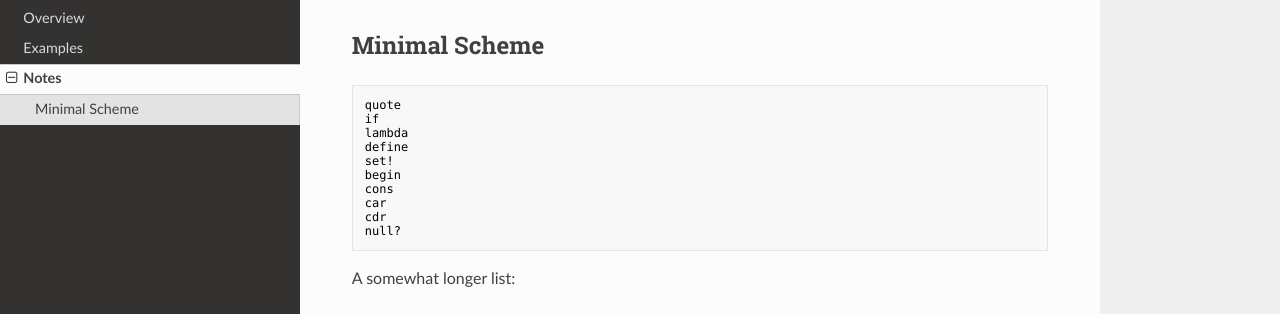
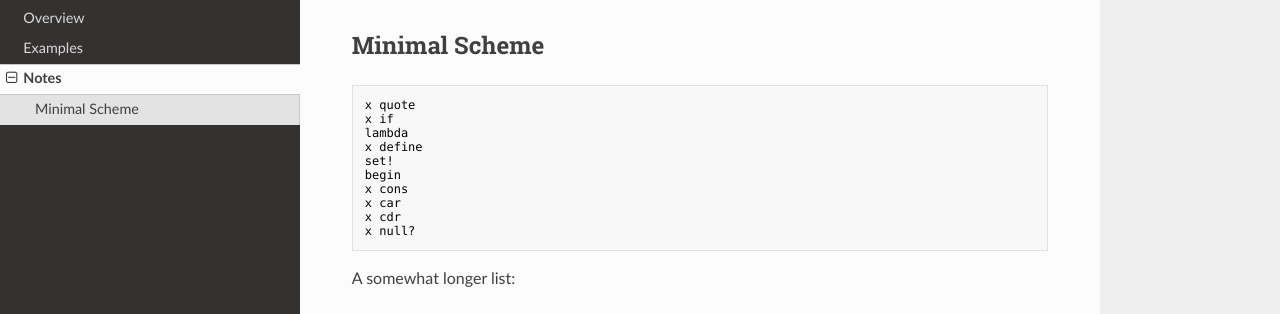
Before and after one commit to jxxcarlson/elm-microscheme, an MkDocs documentation site: the page built from docs/docs/notes.md, in a window 1280 px wide and 1275 px high. Shown: the part 131-445 px from the top of the window. Built offline with MkDocs 1.6.1, drawn with Linux system fonts in a browser that asks for light colours; nearby versions of some CDN libraries.

Commit message:
Annotate minimal scheme

````diff
--- a/docs/docs/notes.md
+++ b/docs/docs/notes.md
@@ -3,16 +3,16 @@
 ## Minimal Scheme
 
 ```lisp
-quote
-if
+x quote
+x if
 lambda
-define
+x define
 set!
 begin
-cons
-car
-cdr
-null?
+x cons
+x car
+x cdr
+x null?
 ```
 
 A somewhat longer list:
````
